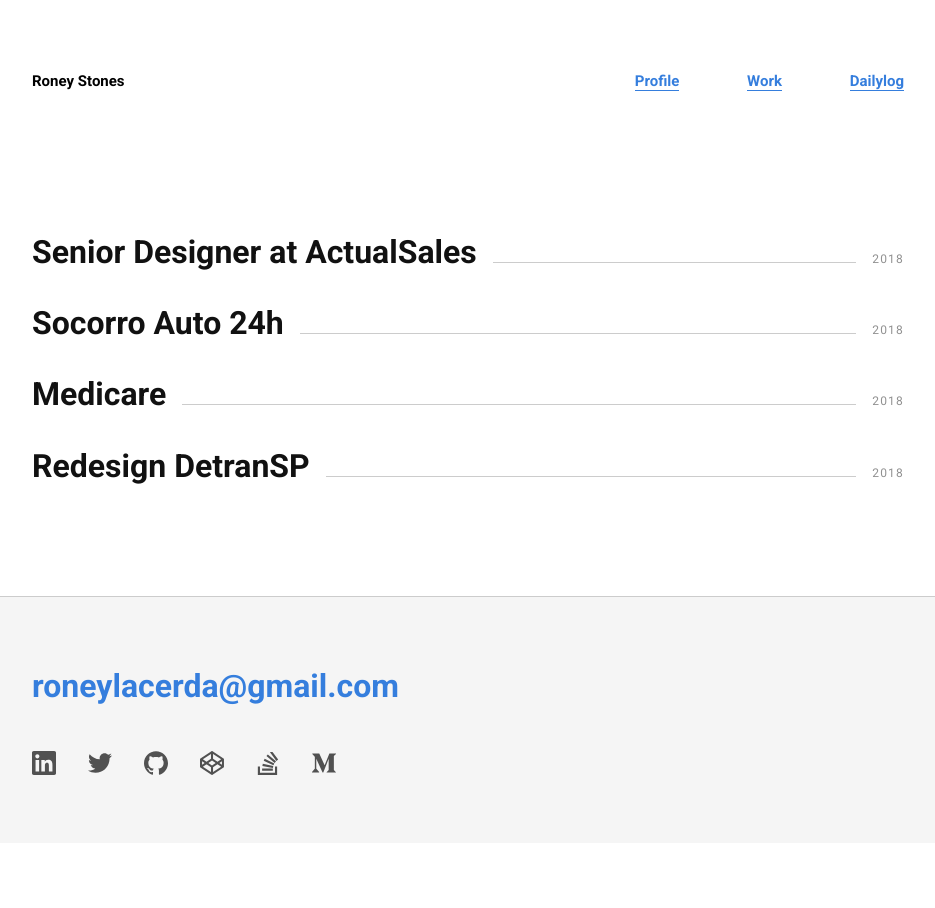
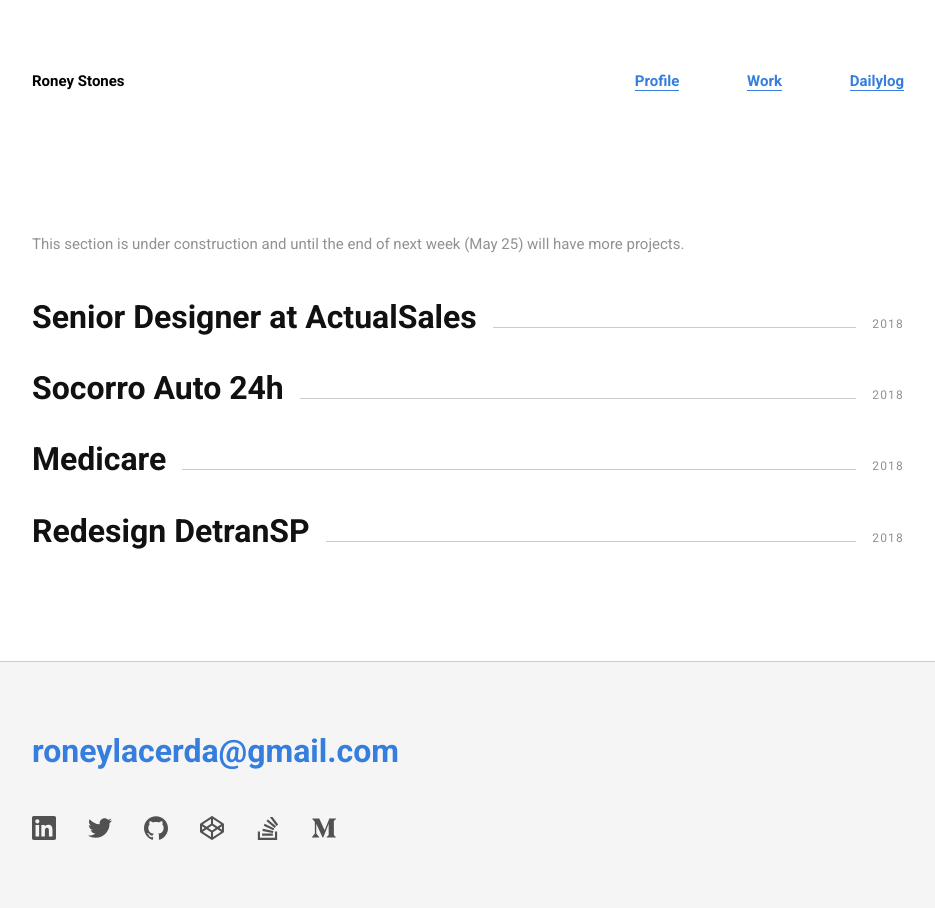
Before and after one commit to roneystones/roneystones, a Jekyll site: the page built from _pages/work.html, in a window 1280 px wide. Shown: the whole page, without its empty margins (172-1107 px from the left). Built offline with Jekyll 4.4.1, drawn with Linux system fonts in a browser that asks for light colours.

Commit message:
assine < pre

```diff
--- a/_pages/dailylog.html
+++ b/_pages/dailylog.html
@@ -10,7 +10,7 @@
 </header> -->
 
 <section>
-  <p class="assine">Assine <b><a href="{{ "/feed.xml" | relative_url }}">via RSS</a></b> <!-- | <a class="link blue dim bb b--blue" href="/categorias.html">Ver todas categorias</a> --></p>
+  <p class="pre">Assine <b><a href="{{ "/feed.xml" | relative_url }}">via RSS</a></b> <!-- | <a class="link blue dim bb b--blue" href="/categorias.html">Ver todas categorias</a> --></p>
 
   {% include posts.html %}
 </section>
--- a/_pages/work.html
+++ b/_pages/work.html
@@ -10,6 +10,8 @@
 </header> -->
 
 <section>
+	<p class="pre">This section is under construction and until the end of next week (May 25) will have more projects.</p>
+
 	<ul class="projects_list">
 		{% for project in site.data.projects %}
 		<li>
--- a/_scss/main.scss
+++ b/_scss/main.scss
@@ -183,7 +183,7 @@
     @extend %container;
 
     time,
-    .assine {
+    .pre {
         display: block;
         font-size: 75%;
         color: lighten($cor-texto, 50%);
--- a/assets/css/main.css
+++ b/assets/css/main.css
@@ -174,7 +174,7 @@
           margin-right: 0; } }
 
 main time,
-main .assine {
+main .pre {
   display: block;
   font-size: 75%;
   color: #919191;
```
